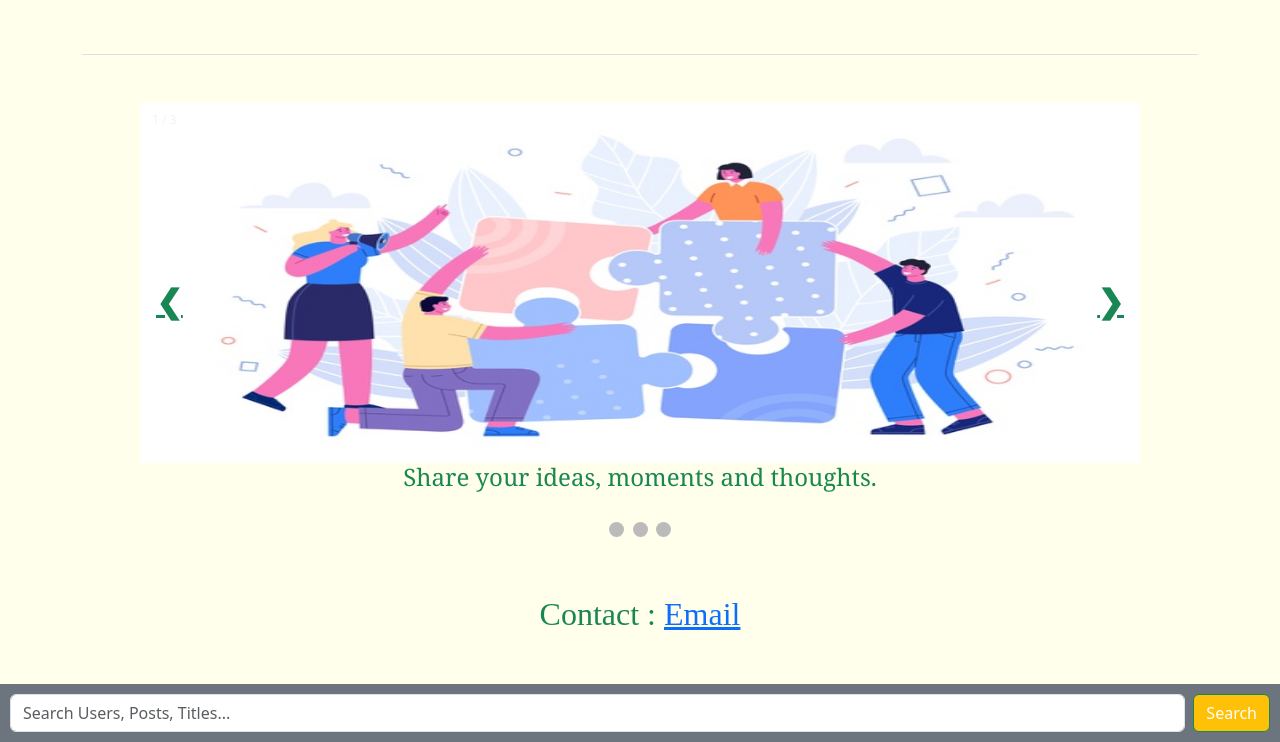
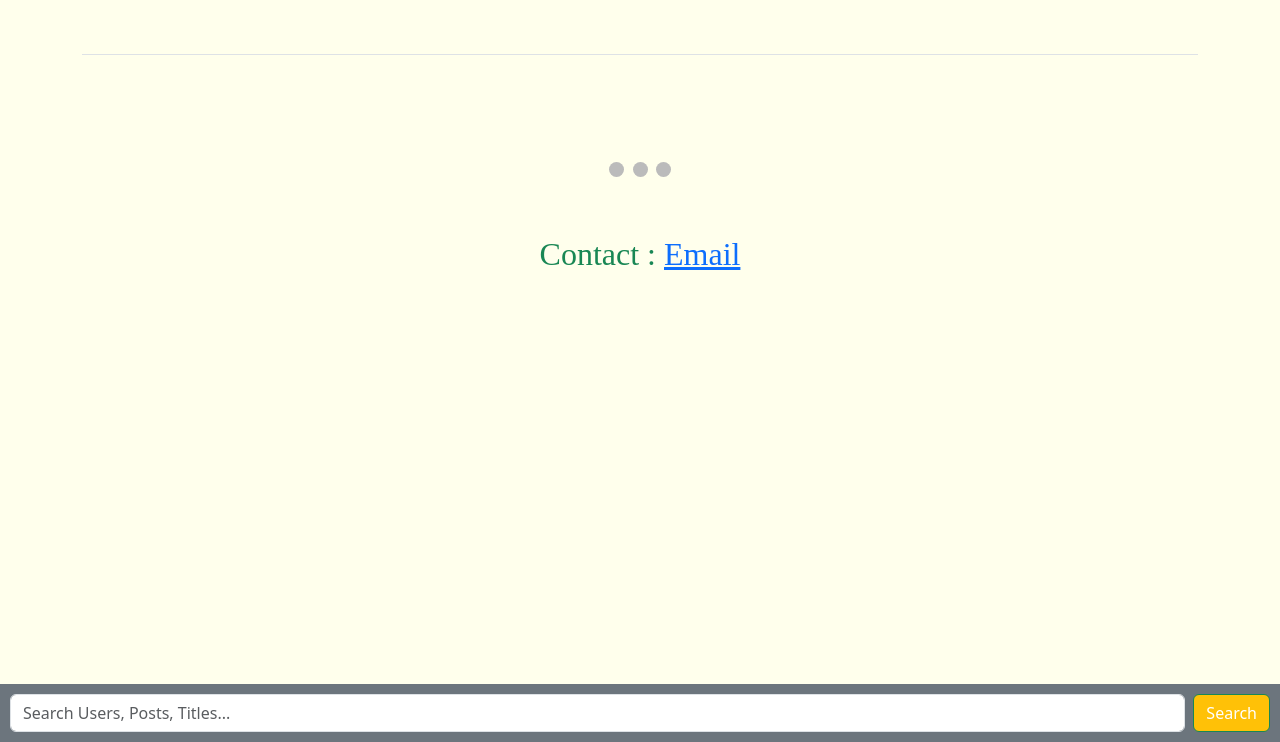
Before and after one commit to Amirkz80/Zimolog, a Django app: page /about/ in a window 1280 px wide. Shown: the part 58-800 px from the top of the page. Run offline with Django 3.2, Linux system fonts and the light colour scheme; some libraries are stand-ins or nearby versions.

Commit message:
deleting slide bars from about page

```diff
--- a/blogs/templates/blogs/about.html
+++ b/blogs/templates/blogs/about.html
@@ -151,35 +151,6 @@
 {% block content %}
 
 
-<!-- Slideshow container -->
-<div class="slideshow-container" id="slidshow-container">
-
-    <!-- Full-width images with number and caption text -->
-    <div class="mySlides fade">
-      <div class="numbertext">1 / 3</div>
-      {% load static %}
-      <img src="{% static '/users/default_images/first_slide.jpg' %}" height="360px" style="width: 100%;">
-      <div class="text-center text-success" style="font-family: Georgia, 'Times New Roman', Times, serif;"><h4>Share your ideas, moments and thoughts.</h4></div>
-    </div>
-
-    <div class="mySlides fade">
-      <div class="numbertext">2 / 3</div>
-      {% load static %}
-      <img src="{% static '/users/default_images/second_slide.jpg' %}" height="360px" style="width: 100%;">
-      <div class="text-center text-success" style="font-family: 'Times New Roman', Times, serif;"><h4>Find new friends, react to them and be a part of community.</h4></div>
-    </div>
-
-    <div class="mySlides fade">
-      <div class="numbertext">3 / 3</div>
-      {% load static %}
-      <img src="{% static '/users/default_images/third_slide.jpg' %}"  height="360px" style="width: 100%;">
-      <div class="text-center text-success" style="font-family: 'Times New Roman', Times, serif;"><h4>Search and discover the new people and new views!</h4></div>
-    </div>
-
-    <!-- Next and previous buttons -->
-    <a class="prev text-success text-end" onclick="plusSlides(-1)" style="font-size: xx-large;">&#10094;</a>
-    <a class="next text-success text-end" onclick="plusSlides(1)" style="font-size: xx-large;">&#10095;</a>
-</div>
 
 <br></br>
 
```
